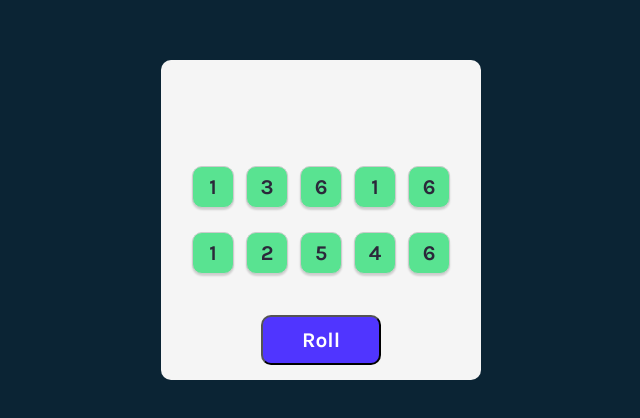
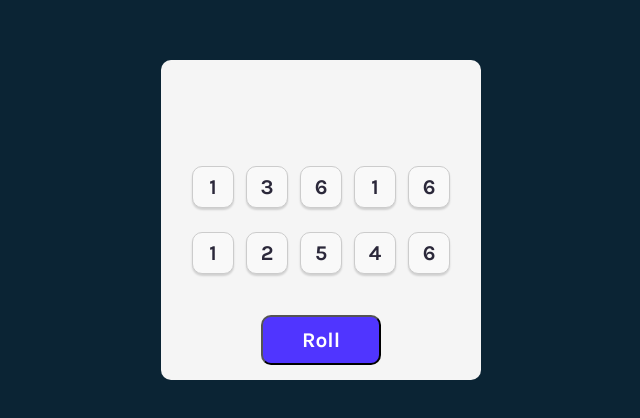
Before and after one commit to gatezh/tenzies-game, a React (Vite) app: page / in a window 1280 px wide. Shown: the part 180-598 px from the top of the page, without its empty margins (319-959 px from the left). Built offline with nearby package versions, Linux system fonts and the light colour scheme.

Commit message:
Hold dice on click

```diff
--- a/src/App.jsx
+++ b/src/App.jsx
@@ -10,7 +10,7 @@ export default function App() {
   function generateAllNewDice() {
     return new Array(10).fill(0).map(() => ({
       value: Math.ceil(Math.random() * 6),
-      isHeld: true,
+      isHeld: false,
       id: nanoid(),
     }));
   }
@@ -19,11 +19,28 @@ export default function App() {
     setBoard(generateAllNewDice());
   }
 
+  function hold(id) {
+    setBoard((prevState) => {
+      return prevState.map((dice) => {
+        if (dice.id === id) {
+          return { ...dice, isHeld: !dice.isHeld };
+        } else {
+          return dice;
+        }
+      });
+    });
+  }
+
   return (
     <main>
       <div className="board">
         {board.map(({ id, value, isHeld }) => (
-          <Die key={id} value={value} isHeld={isHeld} />
+          <Die
+            key={id}
+            value={value}
+            isHeld={isHeld}
+            onClick={() => hold(id)}
+          />
         ))}
       </div>
 
--- a/src/Die.jsx
+++ b/src/Die.jsx
@@ -1,6 +1,9 @@
 export default function Die(props) {
   return (
-    <button className={`die ${props.isHeld ? "isHeld" : null}`}>
+    <button
+      className={`die ${props.isHeld ? "isHeld" : null}`}
+      onClick={props.onClick}
+    >
       {props.value}
     </button>
   );
```
